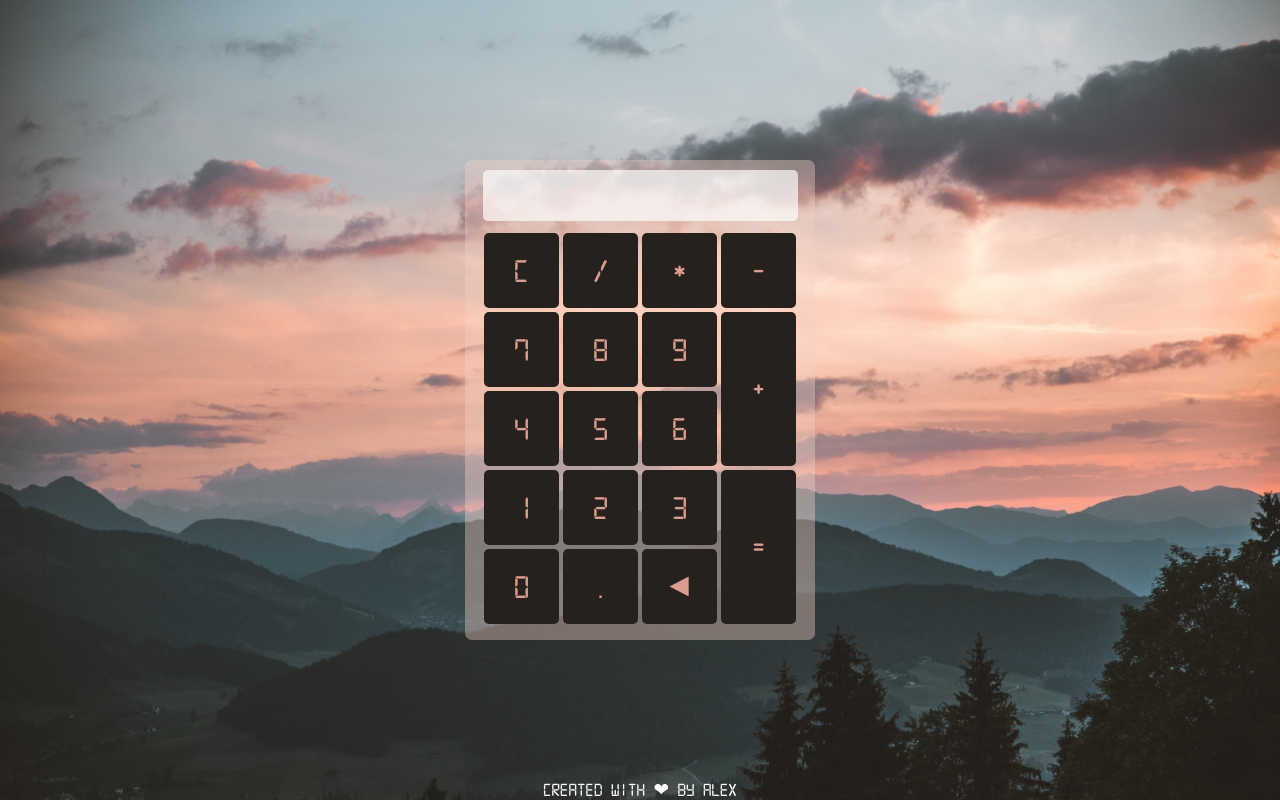
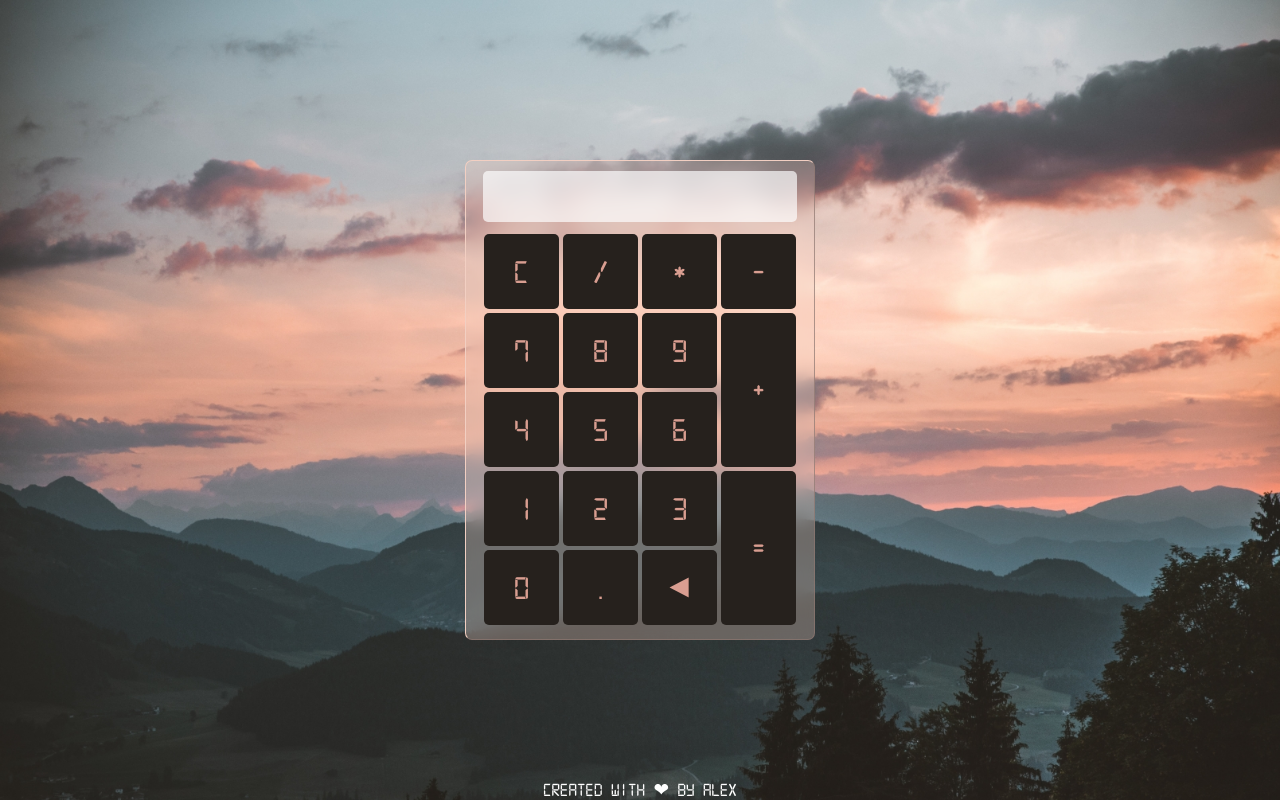
Before and after one commit to AlexJr22/calculator, a plain HTML site: page index.html in a window 1280 px wide. Drawn offline with Linux system fonts and the light colour scheme.

Commit message:
updating calculator.css

```diff
--- a/calculator/styles/calculator.css
+++ b/calculator/styles/calculator.css
@@ -1,5 +1,10 @@
 .calculator {
-  background-color: rgba(242, 207, 194, 0.4);
+  background-color: #f2cfc24d;
+  backdrop-filter: blur(10px);
+  border-top: 1px solid #f2cfc2;
+  border-left: 1px solid #f2cfc2;
+  border-right: 1px solid #8e7871b6;
+  border-bottom: 1px solid #8e7871b6;
 
   display: flex;
   width: 350px;
```
